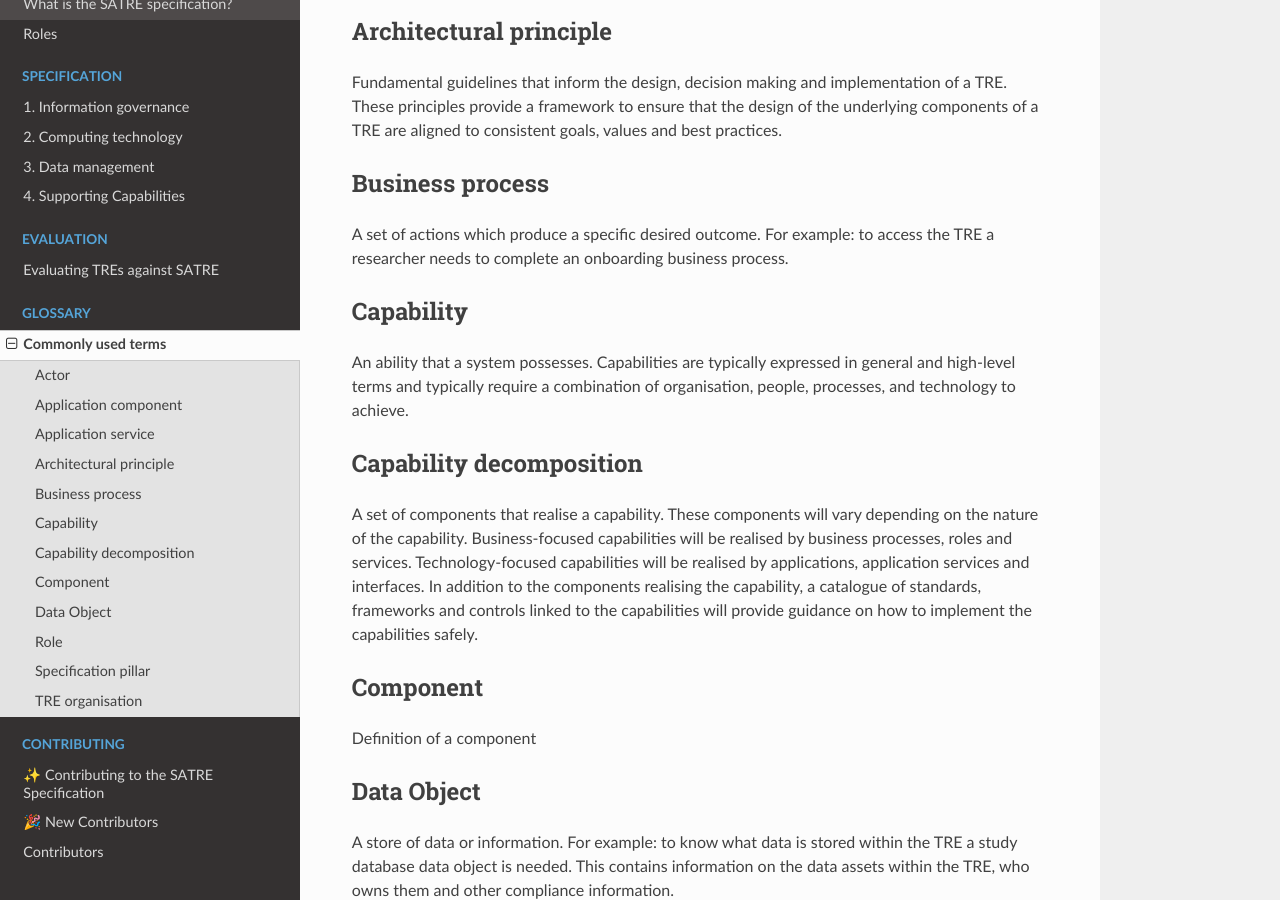
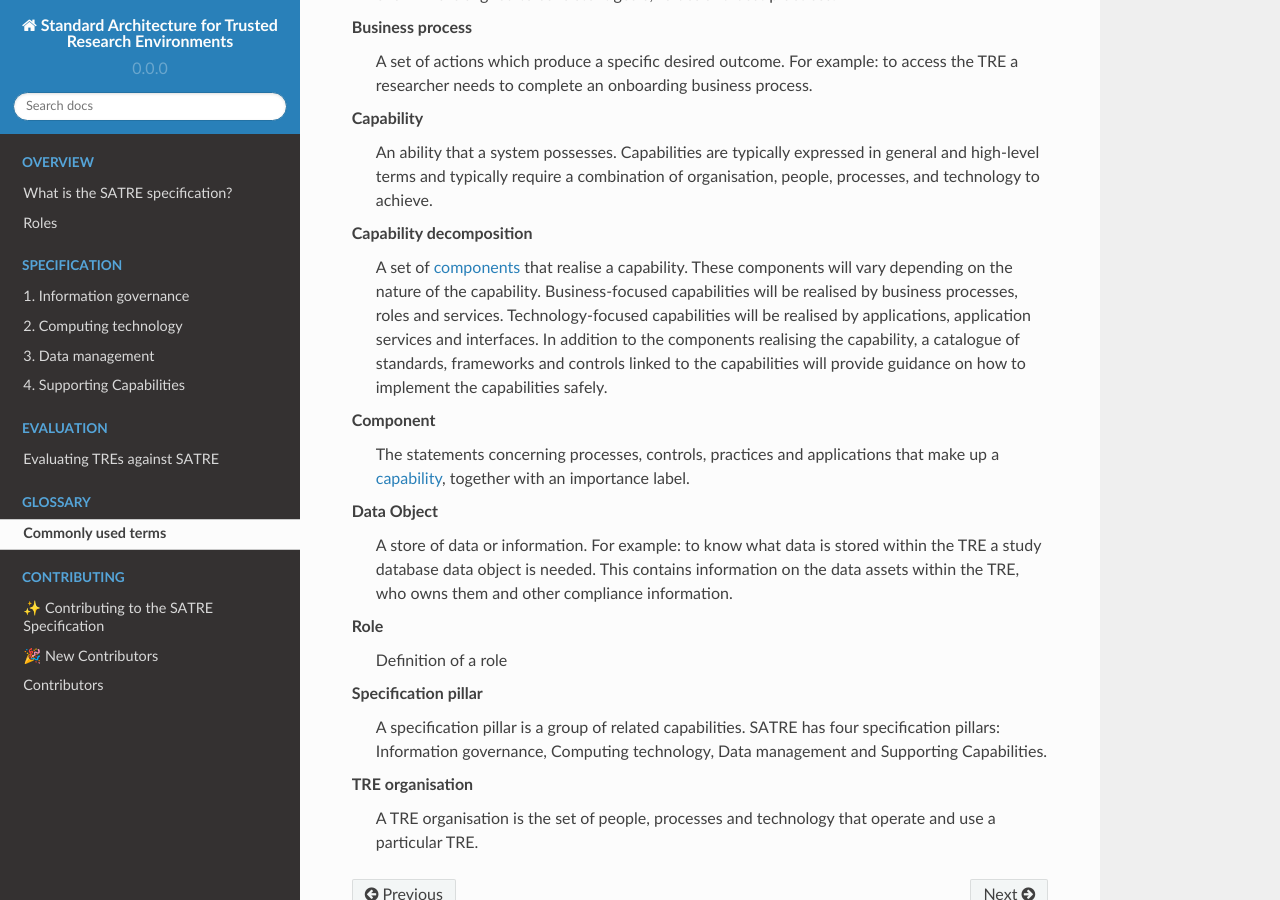
Before and after one commit to sa-tre/satre-specification, a Sphinx documentation site: the page built from docs/source/glossary.md, in a window 1280 px wide and 900 px high, scrolled down 505 px. Built offline with Sphinx 7.4.7 and the Read the Docs theme 2.0.0, drawn with Linux system fonts in a browser that asks for light colours.

Commit message:
:recycle: Switch to native MyST glossary format for the glossary

````diff
--- a/docs/source/glossary.md
+++ b/docs/source/glossary.md
@@ -1,85 +1,50 @@
 # Commonly used terms
 
-(def_actor)=
+```{glossary}
+Actor
+    Definition of an actor
 
-## Actor
+Application component
+    An encapsulation of application functionality which is modular and replaceable.
+    For example: to perform work within a TRE a researcher might need access to a Desktop or command line interface application component.
 
-Definition of an actor
+Application service
+    Definition of a application service
 
-(def_application_component)=
+Architectural principle
+    Fundamental guidelines that inform the design, decision making and implementation of a TRE.
+    These principles provide a framework to ensure that the design of the underlying components of a TRE are aligned to consistent goals, values and best practices.
 
-## Application component
+Business process
+    A set of actions which produce a specific desired outcome.
+    For example: to access the TRE a researcher needs to complete an onboarding business process.
 
-An encapsulation of application functionality which is modular and replaceable.
-For example: to perform work within a TRE a researcher might need access to a Desktop or command line interface application component.
+Capability
+    An ability that a system possesses.
+    Capabilities are typically expressed in general and high-level terms and typically require a combination of organisation, people, processes, and technology to achieve.
 
-(def_application_service)=
+Capability decomposition
+    A set of {term}`components <component>` that realise a capability.
+    These components will vary depending on the nature of the capability.
+    Business-focused capabilities will be realised by business processes, roles and services.
+    Technology-focused capabilities will be realised by applications, application services and interfaces.
+    In addition to the components realising the capability, a catalogue of standards, frameworks and controls linked to the capabilities will provide guidance on how to implement the capabilities safely.
 
-## Application service
+Component
+    The statements concerning processes, controls, practices and applications that make up a {term}`capability <capability>`, together with an importance label.
 
-Definition of a application service
+Data Object
+    A store of data or information.
+    For example: to know what data is stored within the TRE a study database data object is needed.
+    This contains information on the data assets within the TRE, who owns them and other compliance information.
 
-(def_architectural_principle)=
+Role
+    Definition of a role
 
-## Architectural principle
+Specification pillar
+    A specification pillar is a group of related capabilities.
+    SATRE has four specification pillars: Information governance, Computing technology, Data management and Supporting Capabilities.
 
-Fundamental guidelines that inform the design, decision making and implementation of a TRE.
-These principles provide a framework to ensure that the design of the underlying components of a TRE are aligned to consistent goals, values and best practices.
-
-(def_business_process)=
-
-## Business process
-
-A set of actions which produce a specific desired outcome.
-For example: to access the TRE a researcher needs to complete an onboarding business process.
-
-(def_capability)=
-
-## Capability
-
-An ability that a system possesses.
-Capabilities are typically expressed in general and high-level terms and typically require a combination of organisation, people, processes, and technology to achieve.
-
-(def_capability_decomposition)=
-
-## Capability decomposition
-
-A set of components that realise a capability.
-These components will vary depending on the nature of the capability.
-Business-focused capabilities will be realised by business processes, roles and services.
-Technology-focused capabilities will be realised by applications, application services and interfaces.
-In addition to the components realising the capability, a catalogue of standards, frameworks and controls linked to the capabilities will provide guidance on how to implement the capabilities safely.
-
-(def_component)=
-
-## Component
-
-Definition of a component
-
-(def_data_object)=
-
-## Data Object
-
-A store of data or information.
-For example: to know what data is stored within the TRE a study database data object is needed.
-This contains information on the data assets within the TRE, who owns them and other compliance information.
-
-
-(def_role)=
-
-## Role
-
-Definition of a role
-
-(def_specification_pillar)=
-
-## Specification pillar
-
-A specification pillar is a group of related capabilities.
-SATRE has four specification pillars: Information governance, Computing technology, Data management and Supporting Capabilities.
-
-(def_tre_organisation)=
-
-## TRE organisation
-
-A TRE organisation is the set of people, processes and technology that operate and use a particular TRE.
+TRE organisation
+    A TRE organisation is the set of people, processes and technology that operate and use a particular TRE.
+```
````
Also changed, not shown: docs/source/specification.md (+7 -6 lines).
